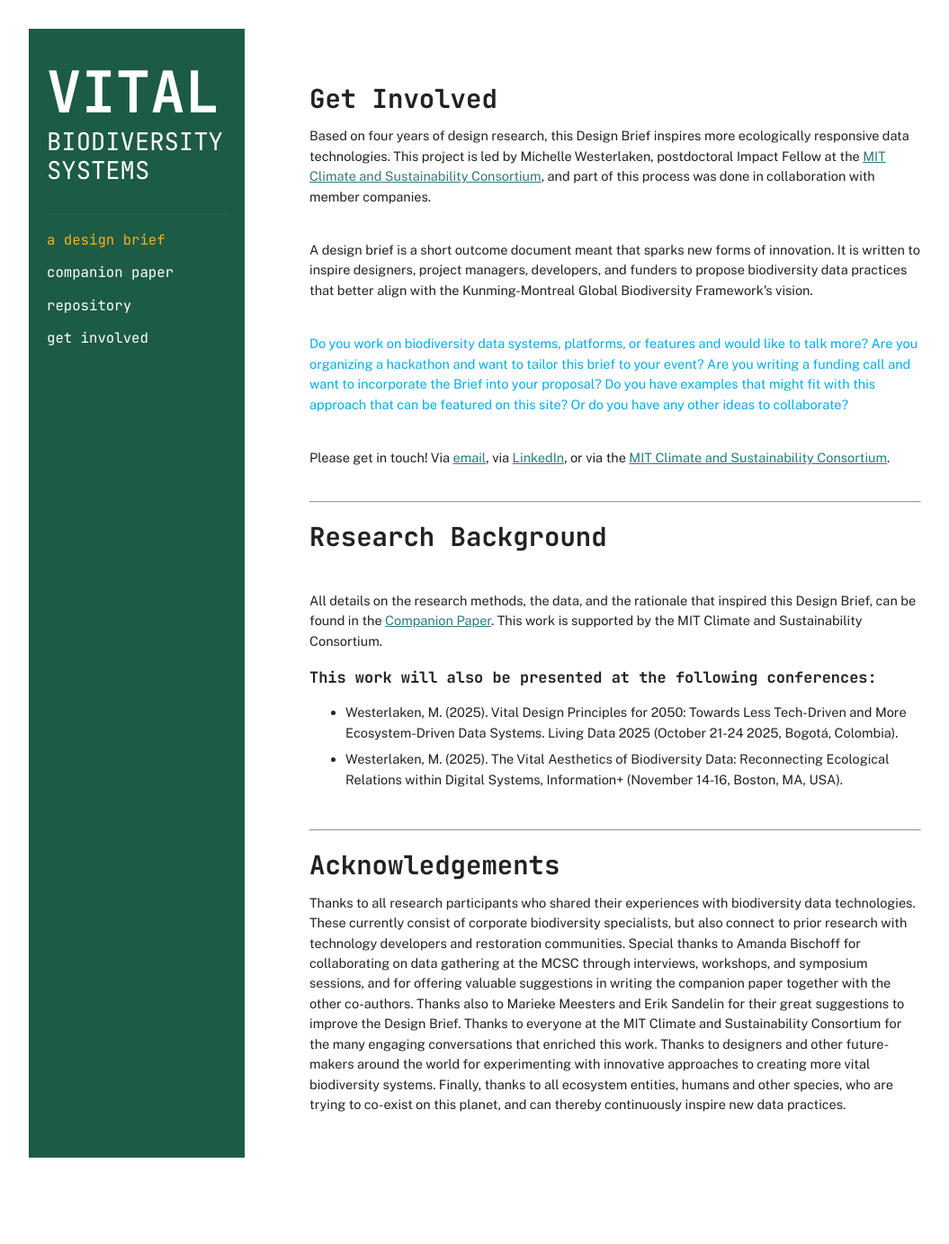
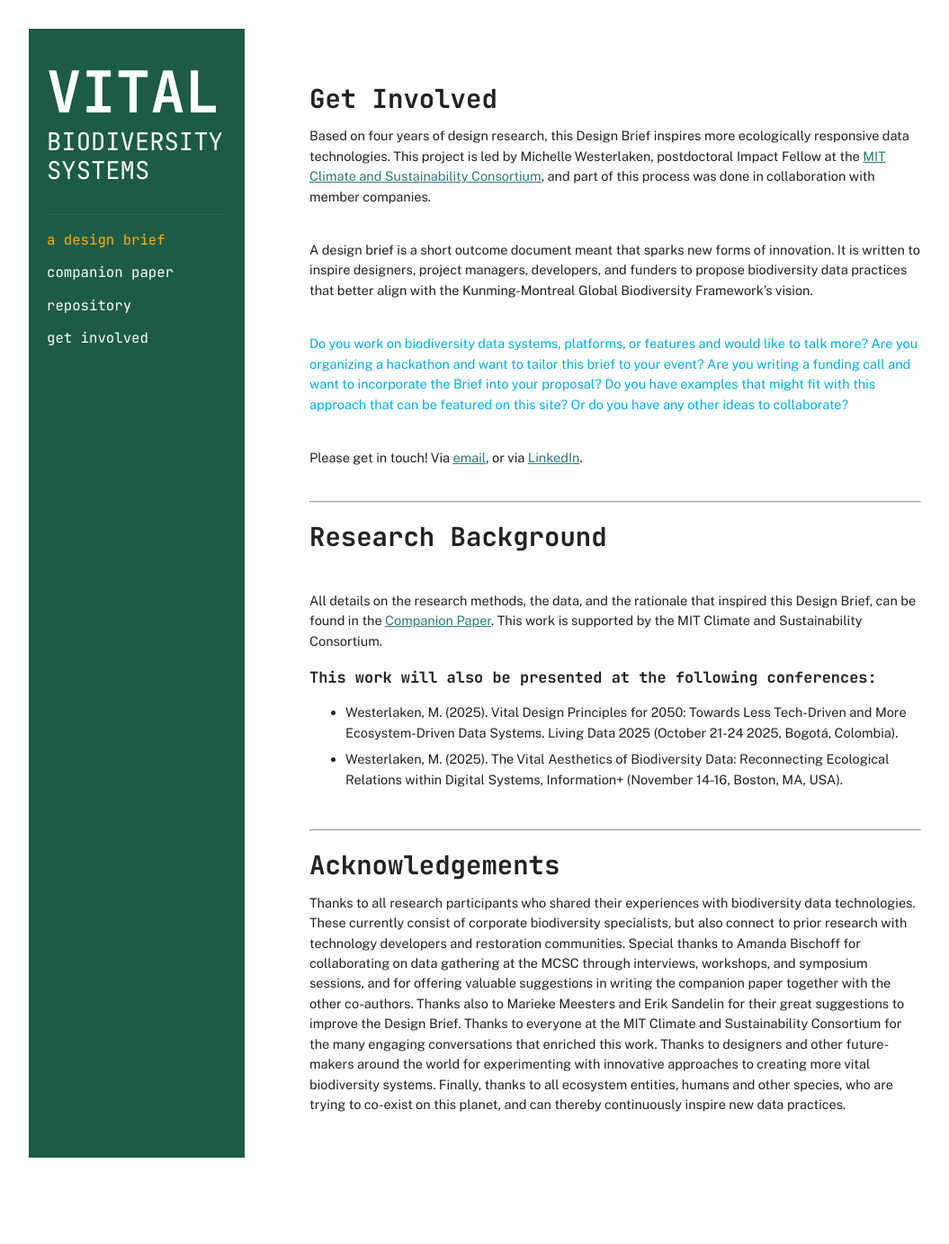
Before and after one commit to vitalbiodiversity/vitalbiodiversity.github.io, a Jekyll site: the page built from get-involved.md, in a window 1280 px wide. Shown: the whole page at 90% size, without its empty margins (58-1113 px from the left). Built offline with Jekyll 4.4.1, drawn with Linux system fonts in a browser that asks for light colours.

Commit message:
Update get-involved.md

```diff
--- a/get-involved.md
+++ b/get-involved.md
@@ -17,7 +17,7 @@
 
 <br>
 
-Please get in touch! Via <a href="mailto:mwester@mit.edu">email</a>, via <a href="https://www.linkedin.com/in/michellewesterlaken/">LinkedIn</a>, or via the <a href="https://impactclimate.mit.edu/get-involved/">MIT Climate and Sustainability Consortium</a>.
+Please get in touch! Via <a href="mailto:mwester@mit.edu">email</a>, or via <a href="https://www.linkedin.com/in/michellewesterlaken/">LinkedIn</a>.
 
 
 <br>
```
